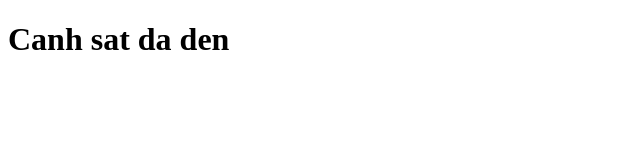
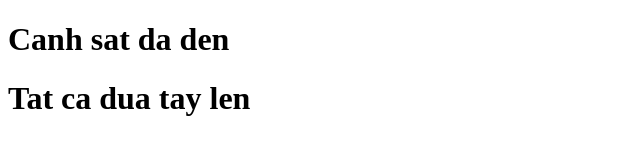
Before and after one commit to ngocphuc-byte/Nhom5, a plain HTML site: page index.html in a window 1280 px wide. Shown: the whole page, without its empty margins (0-640 px from the left). Drawn offline with Linux system fonts and the light colour scheme.

Commit message:
update index

```diff
--- a/index.html
+++ b/index.html
@@ -10,6 +10,7 @@
 
 <body>
     <h1>Canh sat da den</h1>
+    <h1>Tat ca dua tay len</h1>
 </body>
 
 </html>
```
